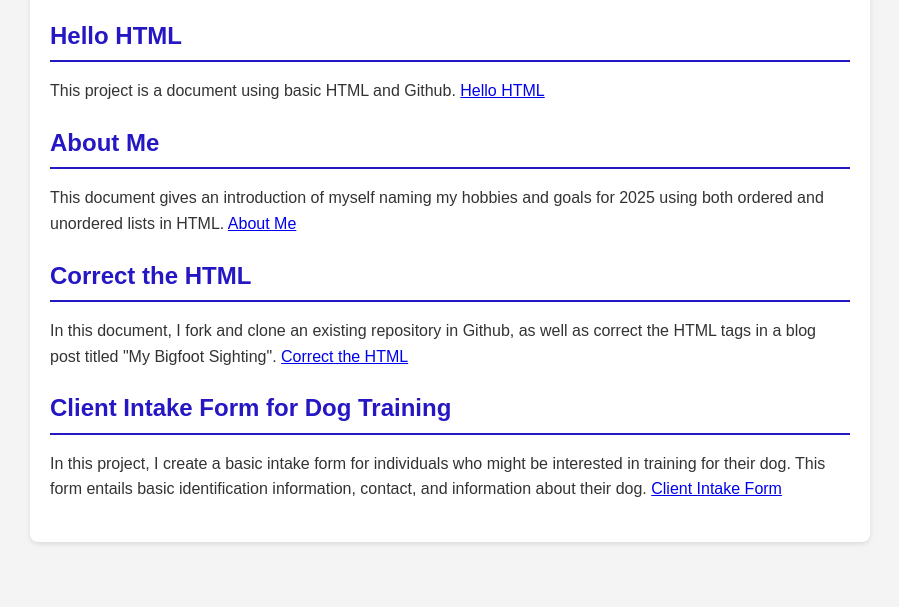
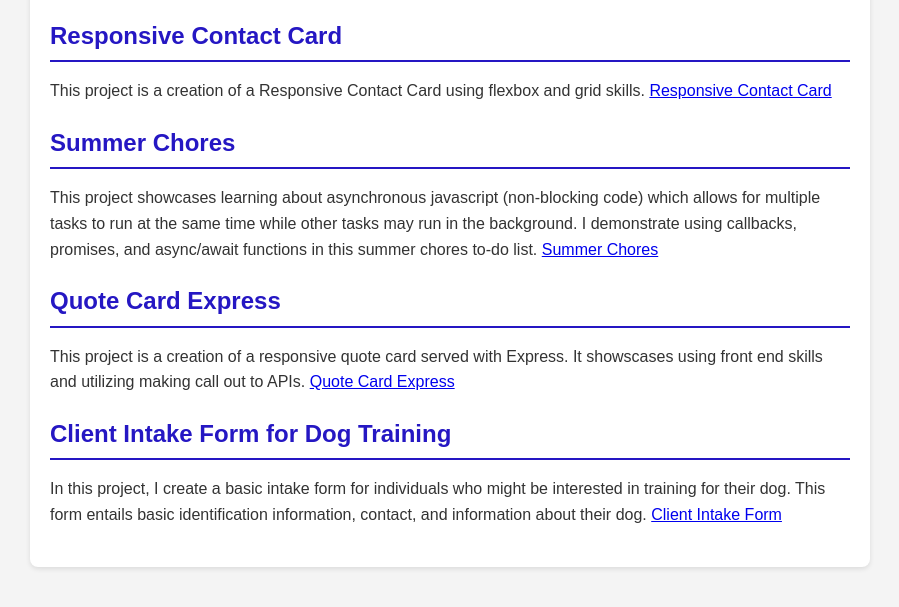
Before and after one commit to DaeGrodin/DaeGrodin.github.io, a plain HTML site: page projects.html in a window 1280 px wide. Shown: the part 101-708 px from the top of the page, without its empty margins (190-1089 px from the left). Drawn offline with Linux system fonts and the light colour scheme.

Commit message:
updated projects.html

```diff
--- a/projects.html
+++ b/projects.html
@@ -17,23 +17,23 @@
             </section>
 
             <section class="section">
-                <h2>Hello HTML</h2>
-                    <p>This project is a document using basic HTML and Github.
-                    <a href="https://github.com/DaeGrodin/Hello-HTML.git" target="_blank">Hello HTML</a>
+                <h2>Responsive Contact Card</h2>
+                    <p>This project is a creation of a Responsive Contact Card using flexbox and grid skills.
+                    <a href="https://github.com/DaeGrodin/responsive-contact-card" target="_blank">Responsive Contact Card</a>
                     </p>
             </section>
 
             <section class="section">
-                <h2>About Me</h2>
-                    <p>This document gives an introduction of myself naming my hobbies and goals for 2025 using both ordered and unordered lists in HTML.
-                     <a href="https://github.com/DaeGrodin/About-Me.git" target="_blank">About Me</a>
+                <h2>Summer Chores</h2>
+                    <p>This project showcases learning about asynchronous javascript (non-blocking code) which allows for multiple tasks to run at the same time while other tasks may run in the background. I demonstrate using callbacks, promises, and async/await functions in this summer chores to-do list.
+                     <a href="https://github.com/DaeGrodin/Summer-Chores" target="_blank">Summer Chores</a>
                     </p>
             </section>
 
             <section class="section">
-                <h2>Correct the HTML</h2>
-                    <p>In this document, I fork and clone an existing repository in Github, as well as correct the HTML tags in a blog post titled "My Bigfoot Sighting".
-                    <a href="https://github.com/DaeGrodin/correct-the-html.git" target="_blank">Correct the HTML</a>
+                <h2>Quote Card Express</h2>
+                    <p>This project is a creation of a responsive quote card served with Express. It showscases using front end skills and utilizing making call out to APIs.
+                    <a href="https://github.com/DaeGrodin/the-quote-card-express" target="_blank">Quote Card Express</a>
                     </p>
             </section>
 
```
